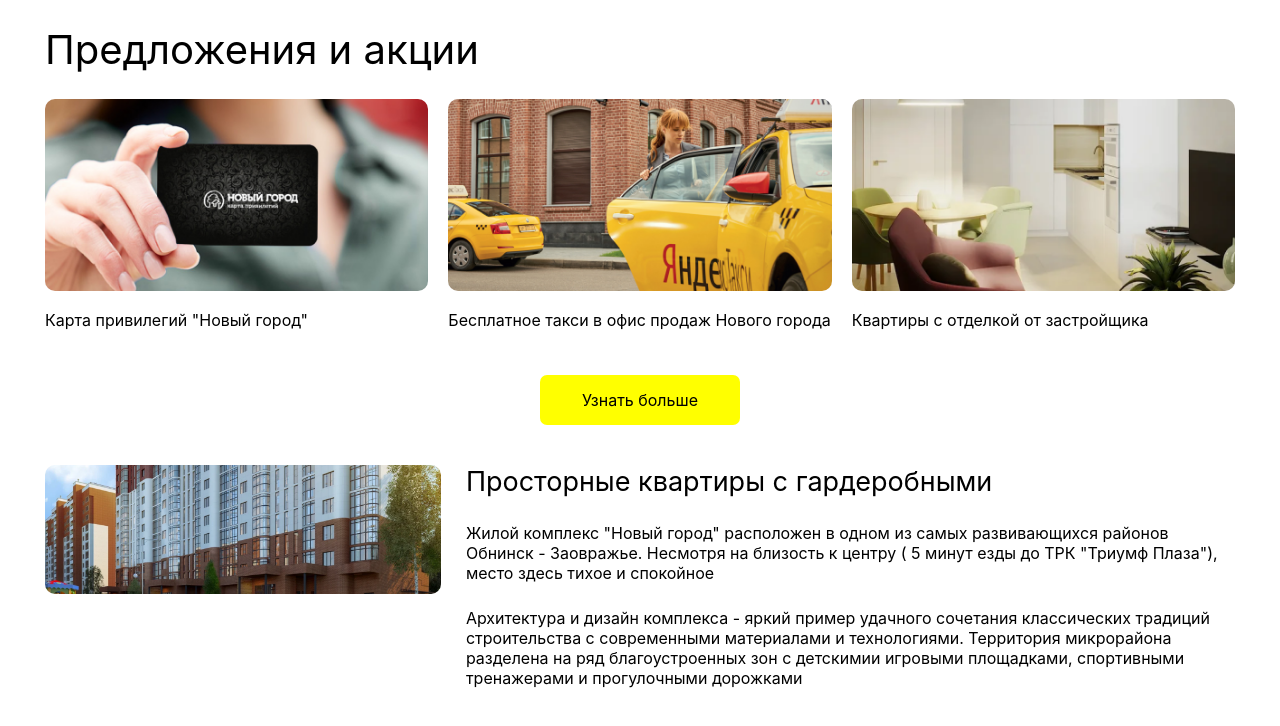
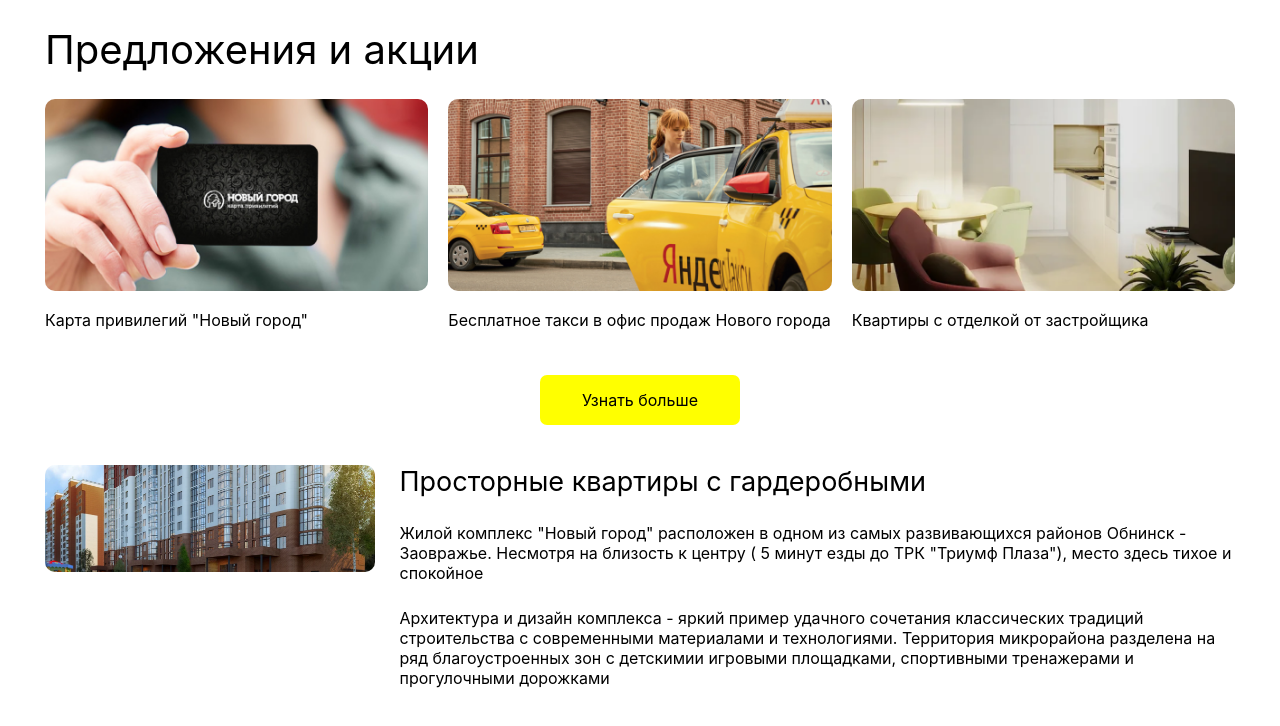
Before and after one commit to elizabetliber/remark_test_task, a Next.js app: page / in a window 1280 px wide. Shown: the top 726 px of the page. Built offline with nearby package versions, Linux system fonts and the light colour scheme.

Commit message:
add Image

```diff
--- a/pages/index.js
+++ b/pages/index.js
@@ -1,3 +1,5 @@
+import Image from 'next/image'
+
 export default function Home() {
   let imagesMap = [
     {id: 1, image: "/image_1.png", title: 'Карта привилегий "Новый город"'},
@@ -13,7 +15,7 @@
         <div className="section__header-cards">
           {imagesMap.map((el) => (
             <div className="section__header-card">
-              <img className="section__header-image" src={el.image} />
+              <Image className="section__header-image" src={el.image} width={848} height={424} />
               <div className="section__header-image-title">
                 {el.title}
               </div>
@@ -26,7 +28,7 @@
       </div>
       <div className="section__body">
         <div className="section__body-images">
-          <img className="section__body-image" src="/image_4.png" alt="" />
+          <Image className="section__body-image" src="/image_4.png" alt="" width={993} height={324} />
         </div>
         <div className="news">
           <div className="news__item-title">Просторные квартиры с гардеробными </div>
```
